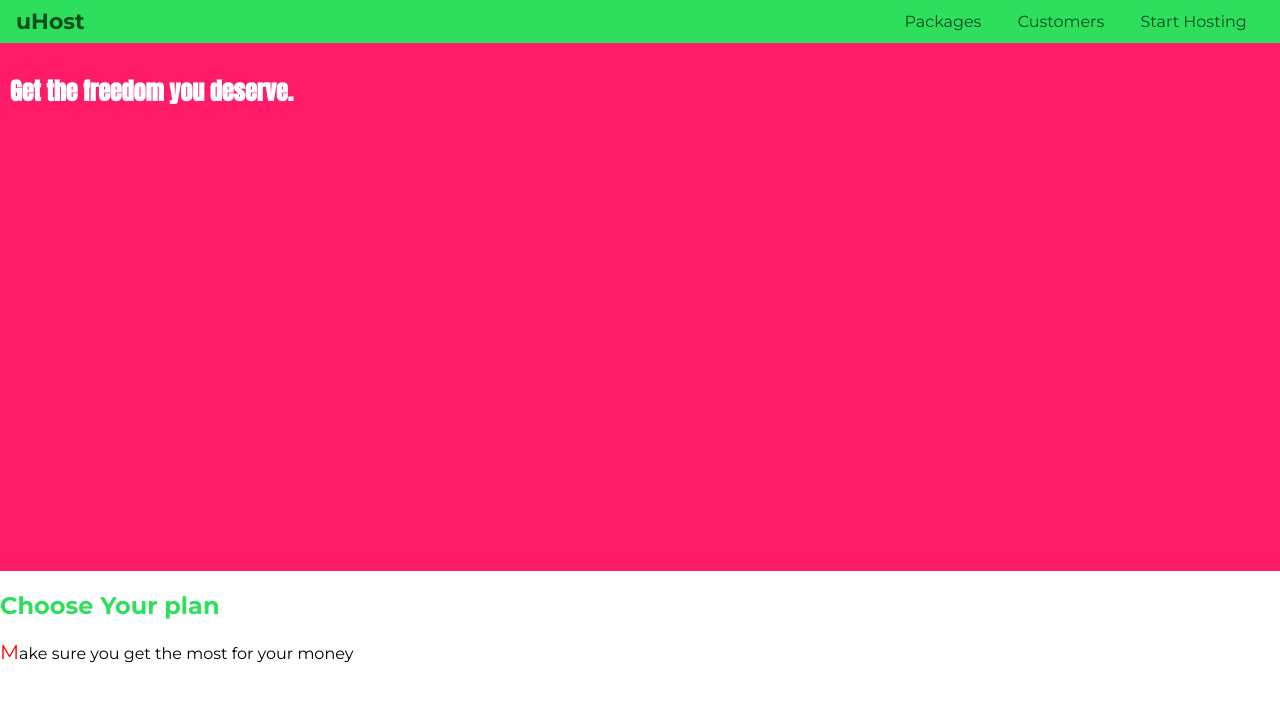
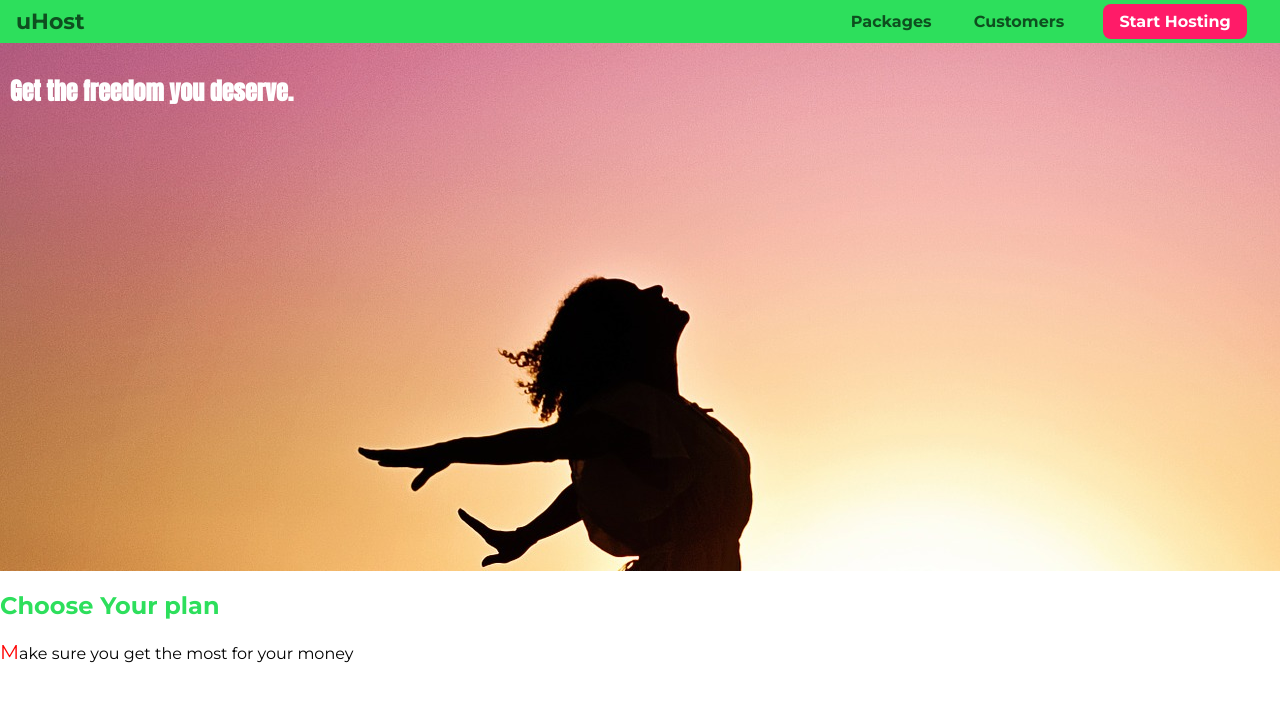
Before and after one commit to AlexanderFaleev/CSS-Basics, a plain HTML site: page index.html in a window 1280 px wide. Drawn offline with Linux system fonts and the light colour scheme.

Commit message:
39 adding a background image

```diff
--- a/index.html
+++ b/index.html
@@ -29,7 +29,7 @@
                         <a href="customers/index.html">Customers</a>
                     </li>
 
-                    <li class="main-nav__item">
+                    <li class="main-nav__item main-nav__item--cta">
                         <a href="start-hosting/index.html">Start Hosting</a>
                     </li>
 
--- a/main.css
+++ b/main.css
@@ -8,7 +8,7 @@ body {
 }
 
 #product-overview {
-    background: #ff1b68;
+    background: url(freedom.jpg);
     width: 100%;
     height: 528px;
     padding: 10px;
@@ -69,16 +69,32 @@ body {
 .main-nav__item a {
     text-decoration: none;
     color: #0e4f1f;
+    font-weight: bold;
+    padding: 3px;
 }
 
 .main-nav__item a:hover,
 .main-nav__item a:active {
     color: white;
+    border-bottom: 5px solid white;
 }
-
 
 
 p::first-letter {
     color: red;
     font-size: 20px;
 }
+
+.main-nav__item--cta a {
+    color: white;
+    background: #ff1b68;
+    padding: 8px 16px;
+    border-radius: 8px;
+}
+
+.main-nav__item--cta a:hover,
+.main-nav__item--cta a:active {
+    color: #ff1b68;
+    background: white;
+    border: none;
+}
```
Also changed, not shown: freedom.jpg (added).
